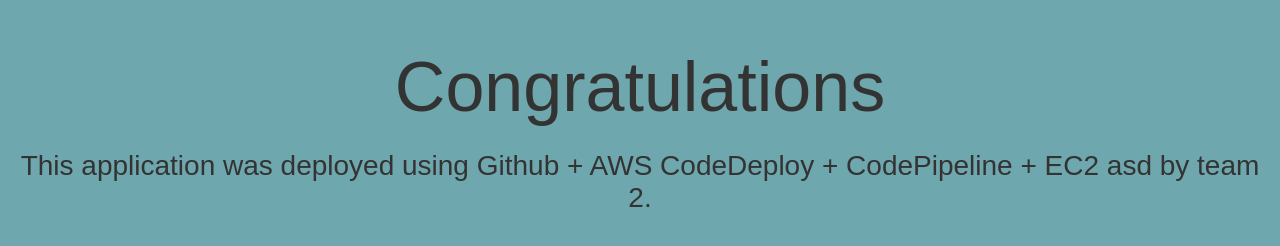
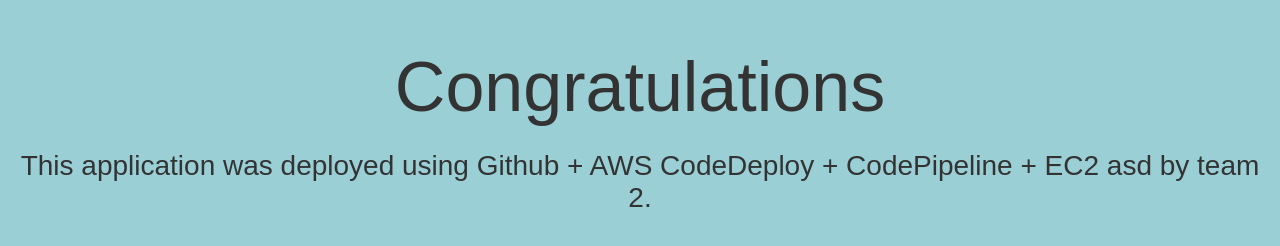
Before and after one commit to Ethiopica/AWSSampleApp, a plain HTML site: page index.html in a window 1280 px wide. Drawn offline with Linux system fonts and the light colour scheme.

Commit message:
change background color

```diff
--- a/index.html
+++ b/index.html
@@ -6,7 +6,7 @@
     <style>
       body {
         color: #333;
-        background-color: rgb(110, 167, 173);
+        background-color: rgb(154, 207, 213);
         font-family: Arial, sans-serif;
         font-size: 14px;
       }
```
